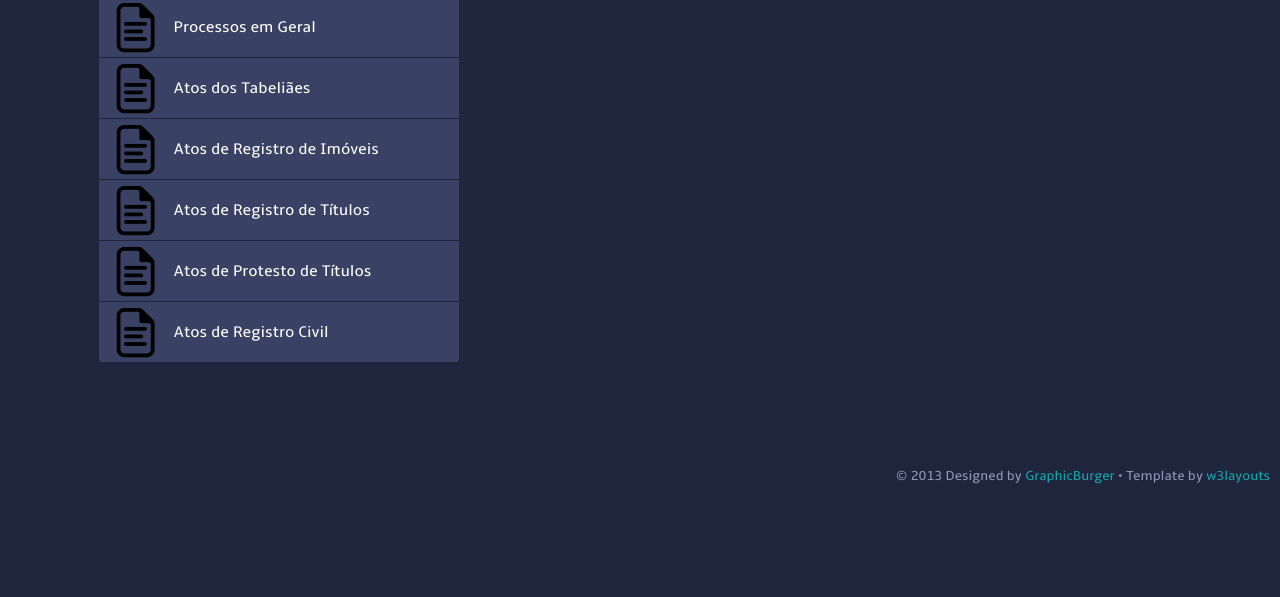
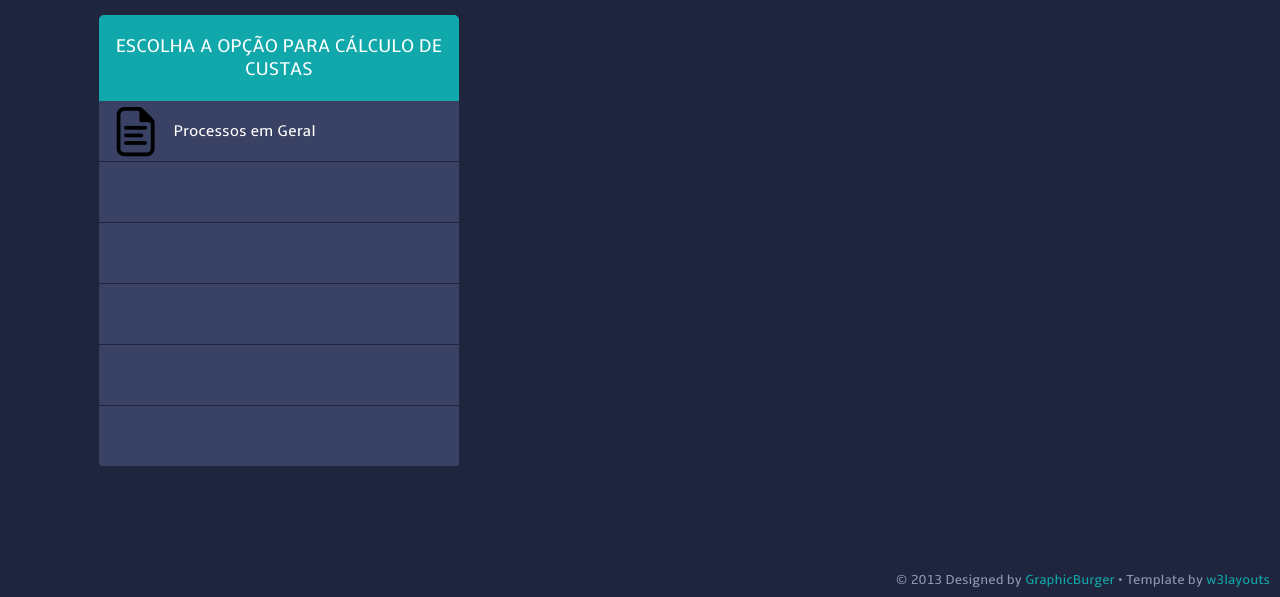
Before and after one commit to Chiiip/Mockup, a plain HTML site: page index.html in a window 1280 px wide. Shown: the part 243-840 px from the top of the page. Before the commit the page ends 800 px from the top, so only its background shows below. Drawn offline with Linux system fonts and the light colour scheme; a web font is replaced by a local one.

Commit message:
Updating program

```diff
--- a/index.html
+++ b/index.html
@@ -35,7 +35,7 @@ License URL: http://creativecommons.org/licenses/by/3.0/
 			<div class="header_top">
 				<script type="text/javascript" src="js/responsive-nav.js"></script>
 				<div class="titulo">
-					LOGO DO APLICATIVO
+					<img src="images/logo_tjba.png">
 				</div>
 				<div class="clear"></div>
 			</div>
@@ -61,30 +61,33 @@ License URL: http://creativecommons.org/licenses/by/3.0/
 									</a>
 								</li>
 								<li>
-									<a href="#" class="document">
-										<span>Atos dos Tabeliães</span>
+									<a href="#">
+										<span></span>
 										<div class="clear"></div>
 									</a>
 								</li>
 								<li>
-									<a href="#" class="document">
-										<span>Atos de Registro de Imóveis</span>
+									<a href="#">
+										<span></span>
 										<div class="clear"></div>
 									</a>
 								</li>
 								<li>
-									<a href="#" class="document">
-										<span>Atos de Registro de Títulos</span>
+									<a href="#">
+										<span></span>
+										<div class="clear"></div>
 									</a>
 								</li>
 								<li>
-									<a href="#" class="document">
-										<span>Atos de Protesto de Títulos</span>
+									<a href="#">
+										<span></span>
+										<div class="clear"></div>
 									</a>
 								</li>
 								<li>
-									<a href="#" class="document">
-										<span>Atos de Registro Civil</span>
+									<a href="#">
+										<span></span>
+										<div class="clear"></div>
 									</a>
 								</li>
 							</ul>
--- a/js/script.js
+++ b/js/script.js
@@ -35,7 +35,7 @@ function calcularCustas() {
             texto = 'As taxas a pagar são de R$ 5.093,54';
         } else {
             const taxa = (0.025 * valor > 38634.54) ? 38634.54 : 0.025 * valor;
-            texto = 'As taxas a pagar são de R$ ' + taxa;
+            texto = 'As taxas a pagar são de R$ ' + taxa.toFixed(2).replace('.', ',');
         }
 
         document.querySelector("#resultado").innerHTML = texto;
```
Also changed, not shown: images/logo_tjba.png (added).
